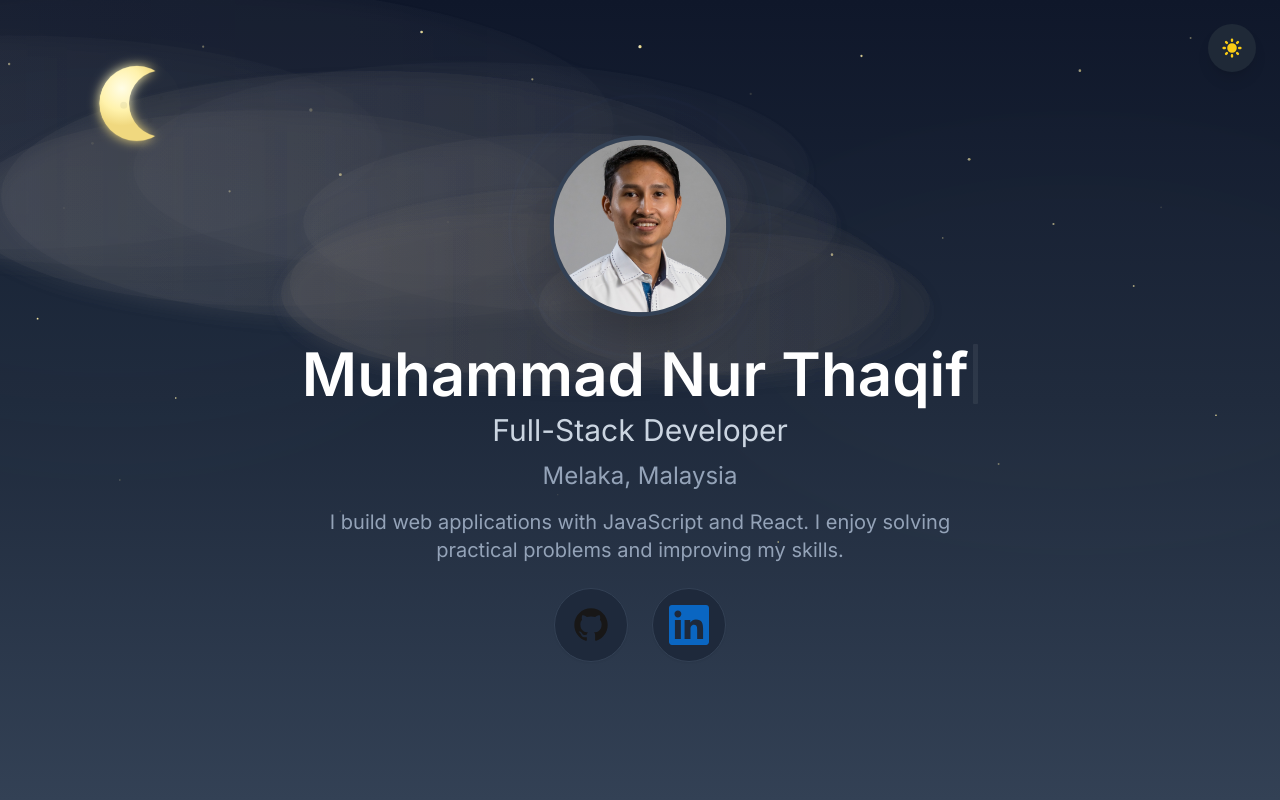
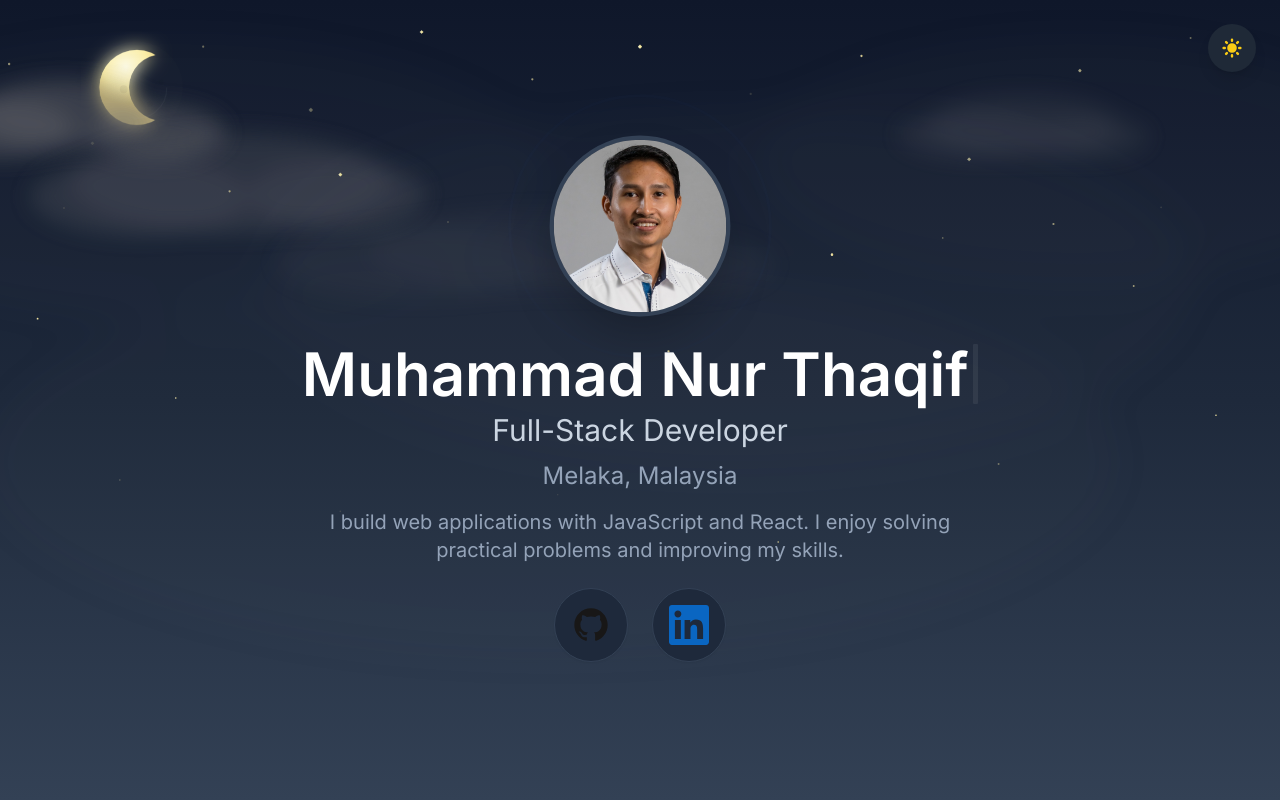
Before and after one commit to mnthaqif/mnthaqif.github.io, a React (Vite) app: page / in a window 1280 px wide. Both pictures are taken after a click on the button "Toggle dark mode". Shown: the top 800 px of the page. Built offline with nearby package versions, Linux system fonts and the light colour scheme.

Commit message:
Refactor Hero component for clarity and accessibility
Updated the Hero component to improve accessibility and visual effects, including changes to class names and comments for clarity.

```diff
--- a/src/components/sections/Hero.jsx
+++ b/src/components/sections/Hero.jsx
@@ -74,10 +74,10 @@ const Hero = () => {
   return (
     <section
       aria-label="Hero"
-      className="min-h-screen flex items-center justify-center relative transition-colors duration-300"
+      className="min-h-screen flex items-center justify-center relative transition-colors duration-300 overflow-visible"
       style={{ height: '100vh' }}
     >
-      {/* Background gradient */}
+      {/* Background gradient: light-blue in light mode, darker gentle gradient in dark mode */}
       <div
         className={
           'absolute inset-0 -z-30 transition-colors duration-300 ' +
@@ -86,9 +86,10 @@ const Hero = () => {
         }
       />
 
-      {/* subtle blurred blobs (decorative) */}
+      {/* subtle blurred background blobs */}
       <svg
-        className="absolute inset-0 w-full h-full pointer-events-none -z-20"
+        className="absolute inset-0 w-full h-full pointer-events-none"
+        style={{ zIndex: -40 }}
         viewBox="0 0 1200 700"
         preserveAspectRatio="xMidYMid slice"
         xmlns="http://www.w3.org/2000/svg"
@@ -117,27 +118,29 @@ const Hero = () => {
         </motion.g>
       </svg>
 
-      {/* Night-sky layer (moon, smoke-like clouds, stars) */}
-      <div className="absolute inset-0 pointer-events-none -z-10">
+      {/* Dark-sky: moon (SVG with crescent mask + glow), clouds, stars */}
+      <div className="absolute inset-0 pointer-events-none -z-20">
         <div className="hidden dark:block w-full h-full">
-          {/* Moon (crescent + glow) */}
+          {/* crescent moon (SVG) */}
           <motion.svg
             aria-hidden="true"
             viewBox="0 0 120 120"
-            className="absolute left-4 top-4 md:left-20 md:top-12 w-16 h-16 md:w-28 md:h-28"
+            className="absolute left-3 top-3 md:left-20 md:top-8 w-16 h-16 md:w-28 md:h-28"
             initial={{ x: -2 }}
             animate={{ x: [0, 3, 0], y: [0, -2, 0], rotate: [0, 0.6, 0] }}
             transition={{ duration: 8, repeat: Infinity, ease: 'easeInOut' }}
-            style={{ zIndex: -9 }}
+            style={{ zIndex: -18 }}
           >
             <defs>
-              <radialGradient id="moonG" cx="30%" cy="30%">
+              {/* moon surface gradient */}
+              <radialGradient id="moonG2" cx="35%" cy="22%">
                 <stop offset="0%" stopColor="#fffde6" stopOpacity="1" />
                 <stop offset="60%" stopColor="#fff2ab" stopOpacity="1" />
                 <stop offset="100%" stopColor="#f0d87f" stopOpacity="1" />
               </radialGradient>
 
-              <mask id="crescentMask">
+              {/* mask for crescent phase */}
+              <mask id="phaseMask">
                 <rect x="0" y="0" width="120" height="120" fill="white" />
                 <motion.circle
                   cx="82"
@@ -145,110 +148,183 @@ const Hero = () => {
                   r="36"
                   fill="black"
                   animate={{ cx: [88, 82, 76, 82, 88] }}
-                  transition={{ duration: 10, repeat: Infinity, ease: 'easeInOut' }}
+                  transition={{ duration: 9, repeat: Infinity, ease: 'easeInOut' }}
                 />
               </mask>
 
-              {/* smaller blur for a tighter halo (gives clearer moon) */}
-              <filter id="moonGlowTight" x="-90%" y="-90%" width="280%" height="280%">
-                <feGaussianBlur stdDeviation="6" result="b" />
+              {/* glow filter for moon */}
+              <filter id="moonGlow2" x="-120%" y="-120%" width="340%" height="340%">
+                <feGaussianBlur stdDeviation="10" result="b" />
                 <feMerge>
                   <feMergeNode in="b" />
                   <feMergeNode in="SourceGraphic" />
                 </feMerge>
               </filter>
-
-              {/* cloud depth filter (shadow + slight blur) for 3D effect */}
-              <filter id="cloudDepth" x="-40%" y="-40%" width="180%" height="180%">
-                <feGaussianBlur stdDeviation="6" result="blurSmall" />
-                <feOffset in="blurSmall" dx="0" dy="8" result="shadowOffset" />
-                <feGaussianBlur in="shadowOffset" stdDeviation="6" result="shadowBlur" />
-                <feMerge>
-                  <feMergeNode in="shadowBlur" />
-                  <feMergeNode in="SourceGraphic" />
-                </feMerge>
-              </filter>
             </defs>
 
-            {/* tight halo around visible crescent */}
-            <g style={{ filter: 'url(#moonGlowTight)' }}>
-              <circle cx="60" cy="60" r="40" fill="url(#moonG)" mask="url(#crescentMask)" />
+            {/* glow group (applies mask so only halo around visible crescent shows) */}
+            <g style={{ filter: 'url(#moonGlow2)' }}>
+              <circle cx="60" cy="60" r="40" fill="url(#moonG2)" mask="url(#phaseMask)" />
             </g>
 
-            {/* pulsing halo (subtle) */}
+            {/* pulsing halo (subtle, behind moon) */}
             <motion.circle
               cx="60"
               cy="60"
-              r="46"
+              r="48"
               fill="rgba(240,220,120,0.06)"
-              animate={{ opacity: [0.06, 0.14, 0.06], scale: [1, 1.03, 1] }}
+              animate={{ opacity: [0.04, 0.12, 0.04], scale: [1, 1.03, 1] }}
               transition={{ duration: 6, repeat: Infinity, ease: 'easeInOut' }}
             />
 
-            {/* moon body */}
-            <circle cx="60" cy="60" r="40" fill="url(#moonG)" mask="url(#crescentMask)" />
+            {/* moon body with crescent mask applied */}
+            <circle cx="60" cy="60" r="40" fill="url(#moonG2)" mask="url(#phaseMask)" />
 
-            {/* crater details */}
-            <circle cx="46" cy="62" r="3.8" fill="rgba(0,0,0,0.06)" opacity="0.95" />
-            <circle cx="74" cy="78" r="2.8" fill="rgba(0,0,0,0.05)" opacity="0.95" />
-            <circle cx="86" cy="54" r="2.2" fill="rgba(0,0,0,0.04)" opacity="0.95" />
+            {/* subtle highlight arc for crescent depth */}
+            <path
+              d="M92 60 A32 32 0 0 1 52 92"
+              fill="none"
+              stroke="rgba(255,255,255,0.18)"
+              strokeWidth="1.2"
+              opacity="0.22"
+            />
+
+            {/* small craters */}
+            <circle cx="46" cy="62" r="4.2" fill="rgba(0,0,0,0.06)" opacity="0.95" />
+            <circle cx="74" cy="78" r="3.2" fill="rgba(0,0,0,0.05)" opacity="0.95" />
+            <circle cx="86" cy="54" r="2.8" fill="rgba(0,0,0,0.04)" opacity="0.95" />
           </motion.svg>
 
-          {/* multi-layer smoke clouds for depth (3 layers: far, mid, near) */}
-          <svg className="w-full h-full absolute inset-0" viewBox="0 0 1600 900" preserveAspectRatio="xMidYMid slice" aria-hidden="true" style={{ zIndex: -11 }}>
+          {/* drifting cloud clusters (large, soft) */}
+          <motion.div
+            aria-hidden="true"
+            initial={{ opacity: 0.0 }}
+            animate={{ opacity: [0.0, 0.18, 0.0] }}
+            transition={{ duration: 18, repeat: Infinity, ease: 'easeInOut' }}
+            className="absolute inset-0 -z-19"
+            style={{ pointerEvents: 'none' }}
+          >
+            <svg viewBox="0 0 1600 900" className="w-full h-full" preserveAspectRatio="xMidYMid slice" xmlns="http://www.w3.org/2000/svg">
+              <defs>
+                <filter id="cloudBlurFull" x="-60%" y="-60%" width="260%" height="260%">
+                  <feGaussianBlur stdDeviation="24" />
+                </filter>
+              </defs>
+
+              <g filter="url(#cloudBlurFull)" fill="rgba(120,120,125,0.22)">
+                <motion.ellipse
+                  cx="300"
+                  cy="200"
+                  rx="420"
+                  ry="160"
+                  animate={{ x: [0, -40, 0] }}
+                  transition={{ duration: 36, repeat: Infinity, ease: 'easeInOut' }}
+                />
+                <motion.ellipse
+                  cx="900"
+                  cy="320"
+                  rx="520"
+                  ry="200"
+                  animate={{ x: [0, 40, 0] }}
+                  transition={{ duration: 48, repeat: Infinity, ease: 'easeInOut', delay: 4 }}
+                />
+                <motion.ellipse
+                  cx="1300"
+                  cy="180"
+                  rx="360"
+                  ry="140"
+                  animate={{ x: [0, -30, 0] }}
+                  transition={{ duration: 42, repeat: Infinity, ease: 'easeInOut', delay: 2 }}
+                />
+                <motion.ellipse
+                  cx="700"
+                  cy="520"
+                  rx="640"
+                  ry="220"
+                  animate={{ x: [0, 30, 0] }}
+                  transition={{ duration: 56, repeat: Infinity, ease: 'easeInOut', delay: 6 }}
+                />
+              </g>
+            </svg>
+          </motion.div>
+
+          {/* stars + layered cloud detail */}
+          <svg
+            className="w-full h-full"
+            viewBox="0 0 1200 700"
+            preserveAspectRatio="xMidYMid slice"
+            xmlns="http://www.w3.org/2000/svg"
+            aria-hidden="true"
+            style={{ zIndex: -20 }}
+          >
             <defs>
-              {/* smoke gradients */}
-              <linearGradient id="smokeFar" x1="0" x2="1">
-                <stop offset="0%" stopColor="rgba(140,140,145,0.10)" />
-                <stop offset="100%" stopColor="rgba(120,120,125,0.06)" />
-              </linearGradient>
-              <linearGradient id="smokeMid" x1="0" x2="1">
-                <stop offset="0%" stopColor="rgba(110,110,115,0.16)" />
-                <stop offset="100%" stopColor="rgba(90,90,95,0.10)" />
-              </linearGradient>
-              <linearGradient id="smokeNear" x1="0" x2="1">
-                <stop offset="0%" stopColor="rgba(90,90,95,0.22)" />
-                <stop offset="100%" stopColor="rgba(70,70,75,0.14)" />
-              </linearGradient>
-            </defs>
+              <filter id="cloudBlur2" x="-60%" y="-60%" width="260%" height="260%">
+                <feGaussianBlur stdDeviation="10" />
+              </filter>
 
-            {/* Far layer: larger, lighter, more blur (gives atmospheric depth) */}
-            <motion.g filter="url(#cloudDepth)" opacity="0.70" animate={{ x: [0, -18, 0] }} transition={{ duration: 36, repeat: Infinity, ease: 'easeInOut' }}>
-              <g transform="translate(260,140)" opacity="0.78">
-                <ellipse cx="0" cy="0" rx="520" ry="160" fill="url(#smokeFar)" />
-                <ellipse cx="-160" cy="20" rx="420" ry="120" fill="url(#smokeFar)" />
-                <ellipse cx="360" cy="50" rx="380" ry="120" fill="url(#smokeFar)" />
-              </g>
-            </motion.g>
-
-            {/* Mid layer: medium contrast and blur */}
-            <motion.g filter="url(#cloudDepth)" opacity="0.85" animate={{ x: [0, -26, 0] }} transition={{ duration: 30, repeat: Infinity, ease: 'easeInOut' }}>
-              <g transform="translate(520,220)" opacity="0.9">
-                <ellipse cx="0" cy="0" rx="420" ry="140" fill="url(#smokeMid)" />
-                <ellipse cx="-120" cy="14" rx="340" ry="110" fill="url(#smokeMid)" />
-                <ellipse cx="220" cy="30" rx="300" ry="100" fill="url(#smokeMid)" />
-              </g>
-            </motion.g>
-
-            {/* Near layer: darker, less blur, casts subtle shadow to appear 'closer' */}
-            <motion.g filter="url(#cloudDepth)" opacity="0.95" animate={{ x: [0, -36, 0] }} transition={{ duration: 44, repeat: Infinity, ease: 'easeInOut' }}>
-              <g transform="translate(760,320)" opacity="0.98">
-                <ellipse cx="0" cy="0" rx="340" ry="110" fill="url(#smokeNear)" />
-                <ellipse cx="-90" cy="10" rx="260" ry="90" fill="url(#smokeNear)" />
-                <ellipse cx="160" cy="22" rx="220" ry="80" fill="url(#smokeNear)" />
-              </g>
-            </motion.g>
-          </svg>
-
-          {/* stars layer */}
-          <svg className="w-full h-full absolute inset-0" viewBox="0 0 1200 700" preserveAspectRatio="xMidYMid slice" xmlns="http://www.w3.org/2000/svg" aria-hidden="true" style={{ zIndex: -12 }}>
-            <defs>
               <linearGradient id="starGrad2" x1="0" x2="1">
                 <stop offset="0%" stopColor="#fff9d9" />
                 <stop offset="100%" stopColor="#ffe77a" />
               </linearGradient>
             </defs>
 
+            <motion.g
+              filter="url(#cloudBlur2)"
+              initial={{ x: 0 }}
+              animate={{ x: [0, -30, 0] }}
+              transition={{ duration: 26, repeat: Infinity, repeatType: 'reverse', ease: 'easeInOut' }}
+              opacity="0.85"
+            >
+              <g transform="translate(120,100)" fill="rgba(100,100,108,0.54)">
+                <ellipse cx="0" cy="0" rx="76" ry="30" />
+                <ellipse cx="-54" cy="12" rx="64" ry="26" />
+                <ellipse cx="84" cy="16" rx="58" ry="24" />
+              </g>
+            </motion.g>
+
+            <motion.g
+              filter="url(#cloudBlur2)"
+              initial={{ x: 0 }}
+              animate={{ x: [0, -18, 0] }}
+              transition={{ duration: 20, repeat: Infinity, repeatType: 'reverse', ease: 'easeInOut' }}
+              opacity="0.62"
+            >
+              <g transform="translate(260,160)" fill="rgba(100,100,108,0.42)">
+                <ellipse cx="0" cy="0" rx="140" ry="44" />
+                <ellipse cx="-80" cy="12" rx="96" ry="34" />
+                <ellipse cx="92" cy="10" rx="78" ry="30" />
+              </g>
+            </motion.g>
+
+            <motion.g
+              filter="url(#cloudBlur2)"
+              initial={{ x: 0 }}
+              animate={{ x: [0, 20, 0] }}
+              transition={{ duration: 28, repeat: Infinity, repeatType: 'reverse', ease: 'easeInOut' }}
+              opacity="0.48"
+            >
+              <g transform="translate(920,110)" fill="rgba(100,100,108,0.36)">
+                <ellipse cx="0" cy="0" rx="84" ry="28" />
+                <ellipse cx="-46" cy="8" rx="64" ry="20" />
+                <ellipse cx="58" cy="10" rx="52" ry="18" />
+              </g>
+            </motion.g>
+
+            <motion.g
+              filter="url(#cloudBlur2)"
+              initial={{ x: 0 }}
+              animate={{ x: [0, -12, 0] }}
+              transition={{ duration: 30, repeat: Infinity, repeatType: 'reverse', ease: 'easeInOut' }}
+              opacity="0.34"
+            >
+              <g transform="translate(520,220)" fill="rgba(100,100,108,0.28)">
+                <ellipse cx="0" cy="0" rx="150" ry="36" />
+                <ellipse cx="-110" cy="10" rx="120" ry="32" />
+                <ellipse cx="110" cy="12" rx="96" ry="28" />
+              </g>
+            </motion.g>
+
+            {/* star field */}
             {stars.map((s, idx) => {
               const cx = (s.x / 100) * 1200;
               const cy = (s.y / 100) * 700;
@@ -262,6 +338,12 @@ const Hero = () => {
                   transition={{ duration: 1.4 + (s.d || 0.2), repeat: Infinity, delay: s.d, ease: 'easeInOut' }}
                 >
                   <circle cx={cx + jitterX} cy={cy + jitterY} r={s.r * 0.9} fill="url(#starGrad2)" opacity={0.95} />
+                  {s.r > 1.15 && (
+                    <g transform={`translate(${cx + jitterX}, ${cy + jitterY})`}>
+                      <line x1={-s.r * 0.9} y1={0} x2={s.r * 0.9} y2={0} stroke="#fff7b6" strokeWidth={0.55} strokeLinecap="round" />
+                      <line x1={0} y1={-s.r * 0.9} x2={0} y2={s.r * 0.9} stroke="#fff7b6" strokeWidth={0.55} strokeLinecap="round" />
+                    </g>
+                  )}
                 </motion.g>
               );
             })}
```
